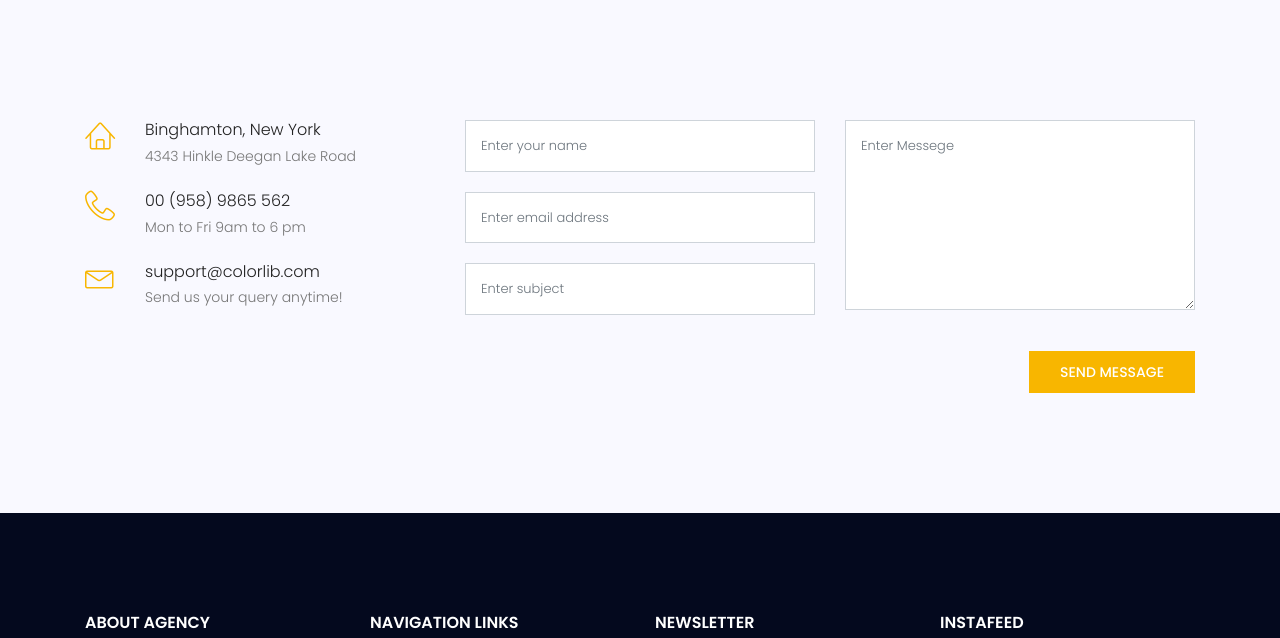
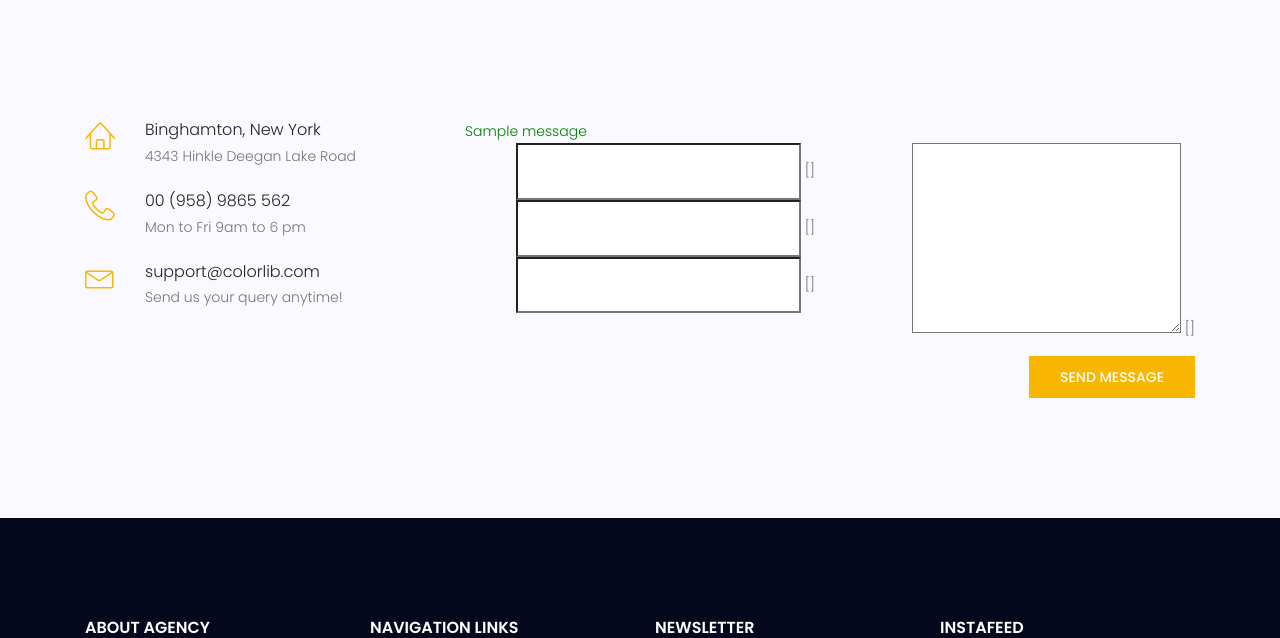
Before and after one commit to SetayeshMahdavi/django-restart, a Django app: template templates/website/contact.html in a window 1280 px wide. Shown: the part 905-1543 px from the top of the page. Run offline with Django 5.2, Linux system fonts and the light colour scheme; the template is opened without the code that fills it, so the values that code supplies are empty, except form fields; tables that the repository leaves empty hold one stand-in row (values such as "Sample post"); one stand-in notice (Sample message) is shown; form fields are guessed from the names that the template uses; some libraries are stand-ins or nearby versions.

Commit message:
connect contact form to Django (still 404 on submit)

```diff
--- a/templates/website/contact.html
+++ b/templates/website/contact.html
@@ -56,21 +56,32 @@
 							</div>
 						</div>
 						<div class="col-lg-8">
-							<form class="form-area contact-form text-right" id="myForm" action="mail.php" method="post">
+							<form class="form-area contact-form text-right" id="myForm" method="post">
+								{% csrf_token %}
 								<div class="row">
+									{% if messages %}
+										<div class="col-lg-12">
+											{% for message in messages %}
+												<div class="alert-msg" style="text-align: left; color: green;">{{ message }}</div>
+											{% endfor %}
+										</div>
+									{% endif %}
 									<div class="col-lg-6 form-group">
-										<input name="name" placeholder="Enter your name" onfocus="this.placeholder = ''" onblur="this.placeholder = 'Enter your name'" class="common-input mb-20 form-control" required="" type="text">
+										{{ form.name }}
+										{{ form.name.errors }}
 
-										<input name="email" placeholder="Enter email address" pattern="[A-Za-z0-9._%+-]+@[A-Za-z0-9.-]+\.[A-Za-z]{1,63}$" onfocus="this.placeholder = ''" onblur="this.placeholder = 'Enter email address'" class="common-input mb-20 form-control" required="" type="email">
+										{{ form.email }}
+										{{ form.email.errors }}
 
-										<input name="subject" placeholder="Enter subject" onfocus="this.placeholder = ''" onblur="this.placeholder = 'Enter subject'" class="common-input mb-20 form-control" required="" type="text">
+										{{ form.subject }}
+										{{ form.subject.errors }}
 									</div>
 									<div class="col-lg-6 form-group">
-										<textarea class="common-textarea form-control" name="message" placeholder="Enter Messege" onfocus="this.placeholder = ''" onblur="this.placeholder = 'Enter Messege'" required=""></textarea>
+										{{ form.message }}
+										{{ form.message.errors }}
 									</div>
 									<div class="col-lg-12">
-										<div class="alert-msg" style="text-align: left;"></div>
-										<button class="genric-btn primary" style="float: right;">Send Message</button>
+										<button class="genric-btn primary" style="float: right;" type="submit">Send Message</button>
 									</div>
 								</div>
 							</form>
```
Also changed, not shown: website/views.py (+13 -3 lines).
